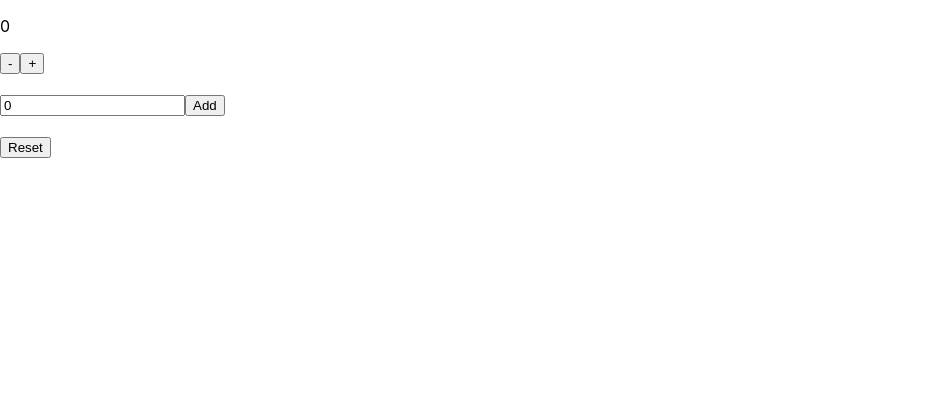
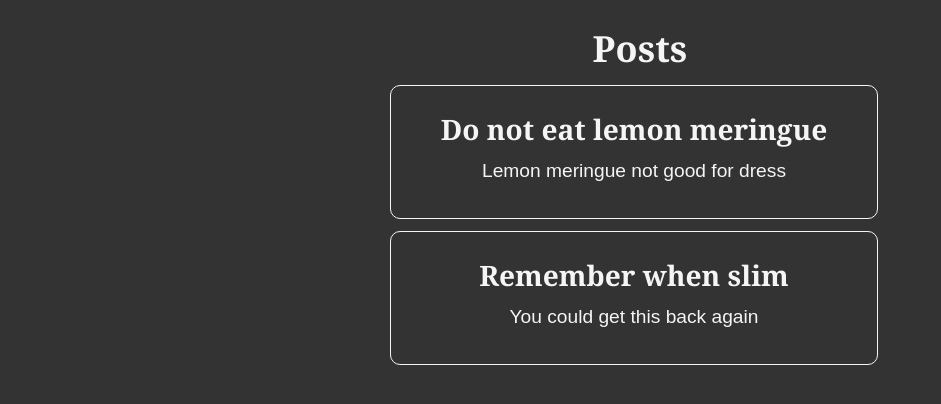
Before and after one commit to GailBowen/tipsblog, a React (Create React App) app: page / in a window 1280 px wide. Shown: the top 404 px of the page, without its empty margins (0-941 px from the left). Built offline with nearby package versions, Linux system fonts and the light colour scheme.

Commit message:
Show posts

```diff
--- a/src/App.js
+++ b/src/App.js
@@ -1,10 +1,10 @@
 import './App.css';
-import Counter from './features/counter/Counter';
+import PostsList from './features/posts/PostsList';
 
 function App() {
   return (
-   <main>
-    <Counter/>
+   <main className="App">
+     <PostsList />
    </main>
   );
 }
--- a/src/app/store.js
+++ b/src/app/store.js
@@ -1,9 +1,9 @@
 import { configureStore } from '@reduxjs/toolkit';
 
-import counterReducer from '../features/counter/counterSlice';
+import postsReducer from '../features/posts/postsSlice';
 
 export const store = configureStore({
     reducer: {
-        counter: counterReducer,
+        posts: postsReducer
     }
 });
--- /dev/null
+++ b/src/features/posts/PostsList.js
@@ -0,0 +1,25 @@
+import { useSelector } from 'react-redux';
+import { selectAllPosts } from './postsSlice';
+
+import React from 'react'
+
+const PostsList = () => {
+    const posts = useSelector(selectAllPosts)
+
+    console.log('PostsList -> posts', posts);
+    const renderedPosts = posts.map(post => (
+        <article className="post-excerpt" key={post.id}>
+            <h3>{post.title}</h3>
+            <p className="post-content">{post.content.substring(0, 100)}</p>
+        </article>
+    ))
+
+    return (
+        <section>
+            <h2>Posts</h2>
+            {renderedPosts}
+        </section>
+    )
+}
+
+export default PostsList
--- /dev/null
+++ b/src/features/posts/postsSlice.js
@@ -0,0 +1,16 @@
+import { createSlice } from '@reduxjs/toolkit';
+
+const initialState = [
+    { id: '1', title: 'Do not eat lemon meringue', content: 'Lemon meringue not good for dress' },
+    { id: '2', title: 'Remember when slim', content: 'You could get this back again' },
+];
+
+const postsSlice = createSlice({
+    name: 'posts',
+    initialState,
+    reducers: {}
+});
+
+export const selectAllPosts = state => state.posts;
+
+export default postsSlice.reducer;
--- a/src/index.css
+++ b/src/index.css
@@ -1,13 +1,69 @@
-body {
+* {
   margin: 0;
-  font-family: -apple-system, BlinkMacSystemFont, 'Segoe UI', 'Roboto', 'Oxygen',
-    'Ubuntu', 'Cantarell', 'Fira Sans', 'Droid Sans', 'Helvetica Neue',
-    sans-serif;
-  -webkit-font-smoothing: antialiased;
-  -moz-osx-font-smoothing: grayscale;
+  padding: 0;
+  box-sizing: border-box;
 }
 
-code {
-  font-family: source-code-pro, Menlo, Monaco, Consolas, 'Courier New',
-    monospace;
+html {
+  font-family: Cambria, Cochin, Georgia, Times, "Times New Roman", serif;
+  background: #333;
+  color: whitesmoke;
 }
+
+body {
+  min-height: 100vh;
+  font-size: 1.5rem;
+  padding: 0 10% 10%;
+}
+
+input,
+textarea,
+button,
+select {
+  font: inherit;
+  margin-bottom: 1em;
+}
+
+main {
+  max-width: 500px;
+  margin: auto;
+}
+
+section {
+  margin-top: 1em;
+}
+
+article {
+  margin: 0.5em 0.5em 0.5em 0;
+  border: 1px solid whitesmoke;
+  border-radius: 10px;
+  padding: 1em;
+}
+
+h1 {
+  font-size: 3.5rem;
+}
+
+p {
+  font-family: Arial, Helvetica, sans-serif;
+  line-height: 1.4;
+  font-size: 1.2rem;
+  margin: 0.5em 0;
+}
+
+form {
+  display: flex;
+  flex-direction: column;
+}
+
+.postCredit {
+  font-size: 1rem;
+}
+
+.reactionButton {
+  margin: 0 0.25em 0 0;
+  background: transparent;
+  border: none;
+  color: whitesmoke;
+  font-size: 1rem;
+}
```
